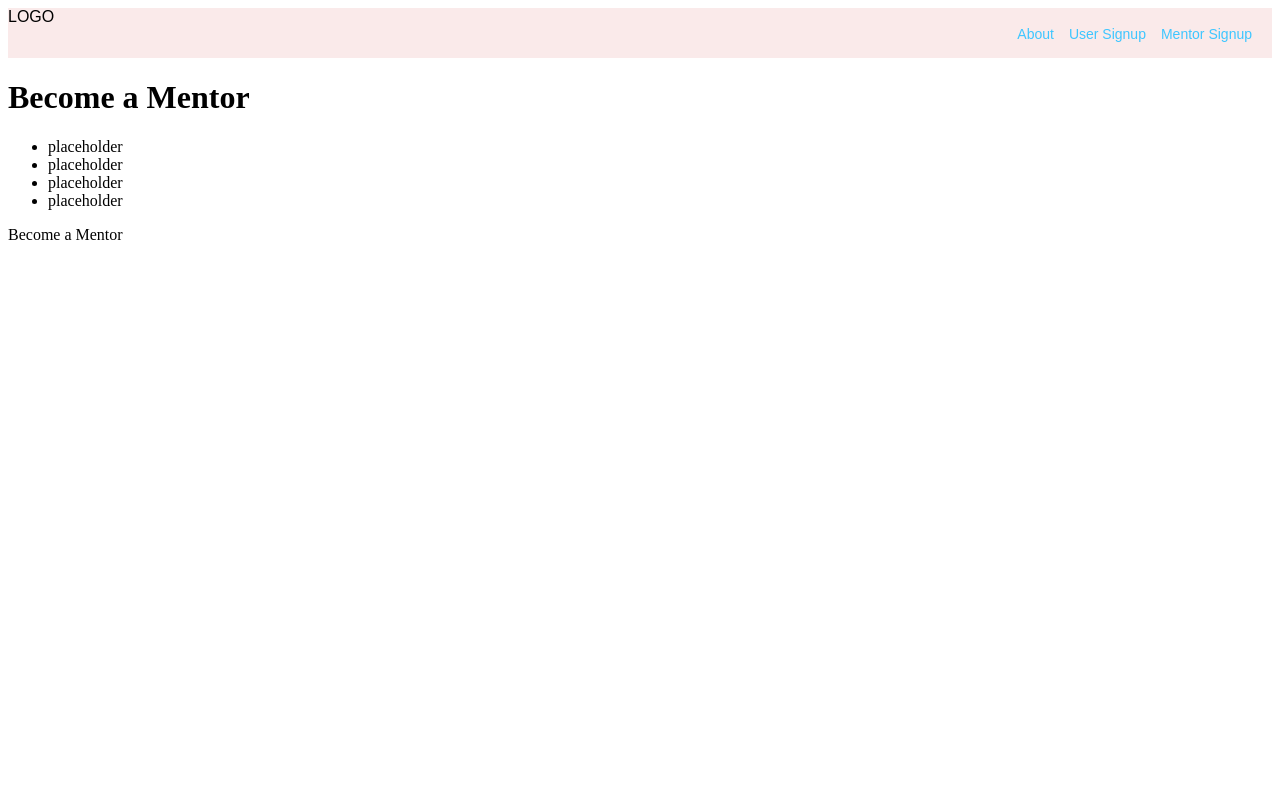
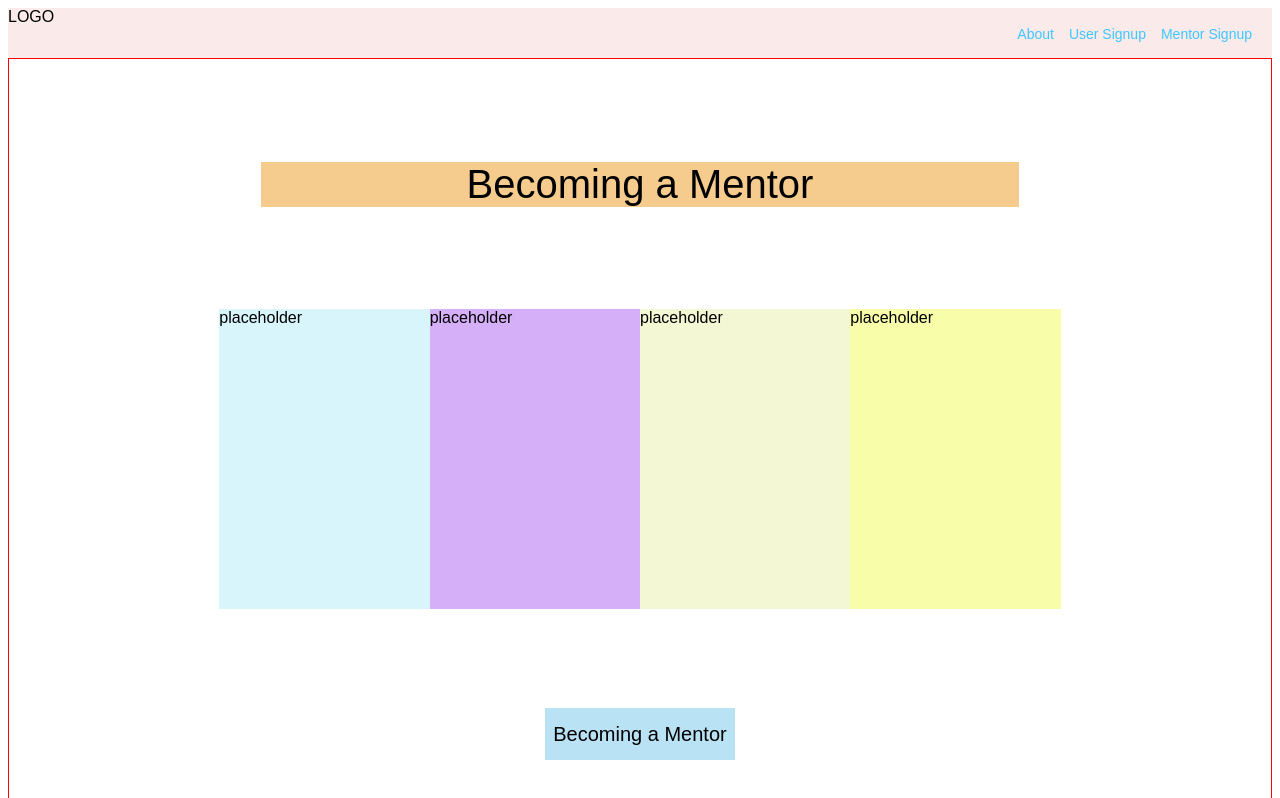
Before and after one commit to lindentree/Women2Work, a React (Create React App) app: page /MentorSignup in a window 1280 px wide. Shown: the top 798 px of the page. Built offline with nearby package versions, Linux system fonts and the light colour scheme.

Commit message:
Working on user sign up

```diff
--- a/src/components/MentorSignup.js
+++ b/src/components/MentorSignup.js
@@ -1,17 +1,19 @@
 import React from 'react';
 import MentorForm from './MentorForm';
 import {BrowserRouter, Route, Link, NavLink} from 'react-router-dom';
+import userSignup from '../userSignup.css';
 
 const MentorSignup = () => (
-  <div>
-    <h1>Become a Mentor</h1>
-    <ul>
-      <li>placeholder</li>
-      <li>placeholder</li>
-      <li>placeholder</li>
-      <li>placeholder</li>
-    </ul>
-    <div>Become a Mentor</div>
+  <div className="user-container">
+
+    <div className="item-1">Becoming a Mentor</div>
+
+    <div className="item-2">placeholder</div>
+    <div className="item-3">placeholder</div>
+    <div className="item-4">placeholder</div>
+    <div className="item-5">placeholder</div>
+
+    <div className="item-6">Becoming a Mentor</div>
   </div>
 )
 
```
Also changed, not shown: 13 other files (tests, documents, lock files or other folders).
